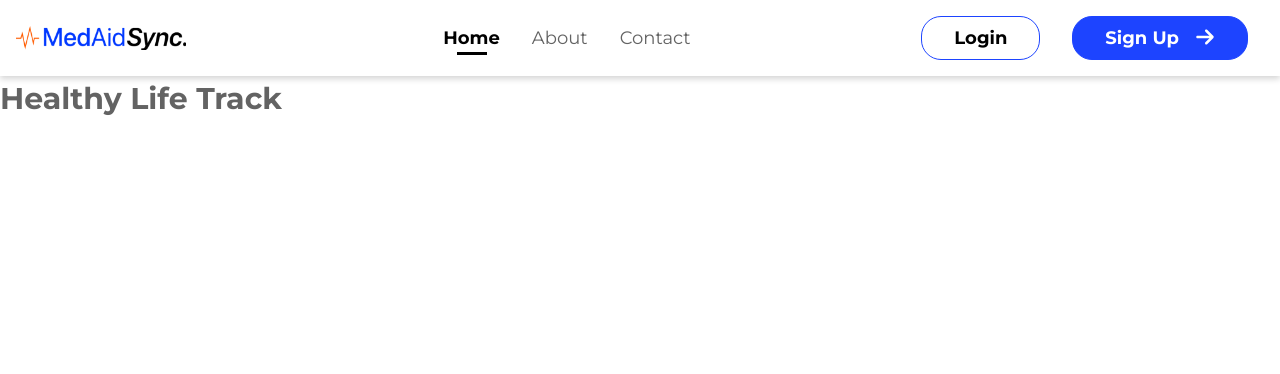
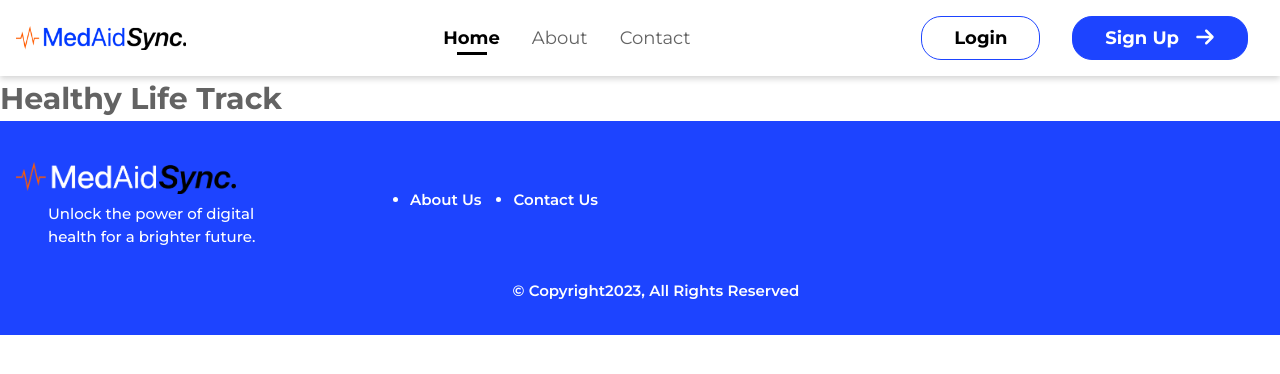
Before and after one commit to healthylife-track/healthylife-frontend, a Next.js app: page / in a window 1280 px wide. Shown: the top 374 px of the page. Built offline with nearby package versions, Linux system fonts and the light colour scheme.

Commit message:
feat(layout): display footer

```diff
--- a/layout/general-layout.tsx
+++ b/layout/general-layout.tsx
@@ -1,3 +1,4 @@
+import Footer from '@/components/footer/footer';
 import Header from '@/components/header/header';
 import Head from 'next/head';
 import { ReactNode } from 'react';
@@ -22,6 +23,7 @@ const GeneralLayout = ({ pageTitle, children }: GeneralLayoutProps) => {
       </Head>
       <Header />
       <main>{children}</main>
+      <Footer />
     </>
   );
 };
```
